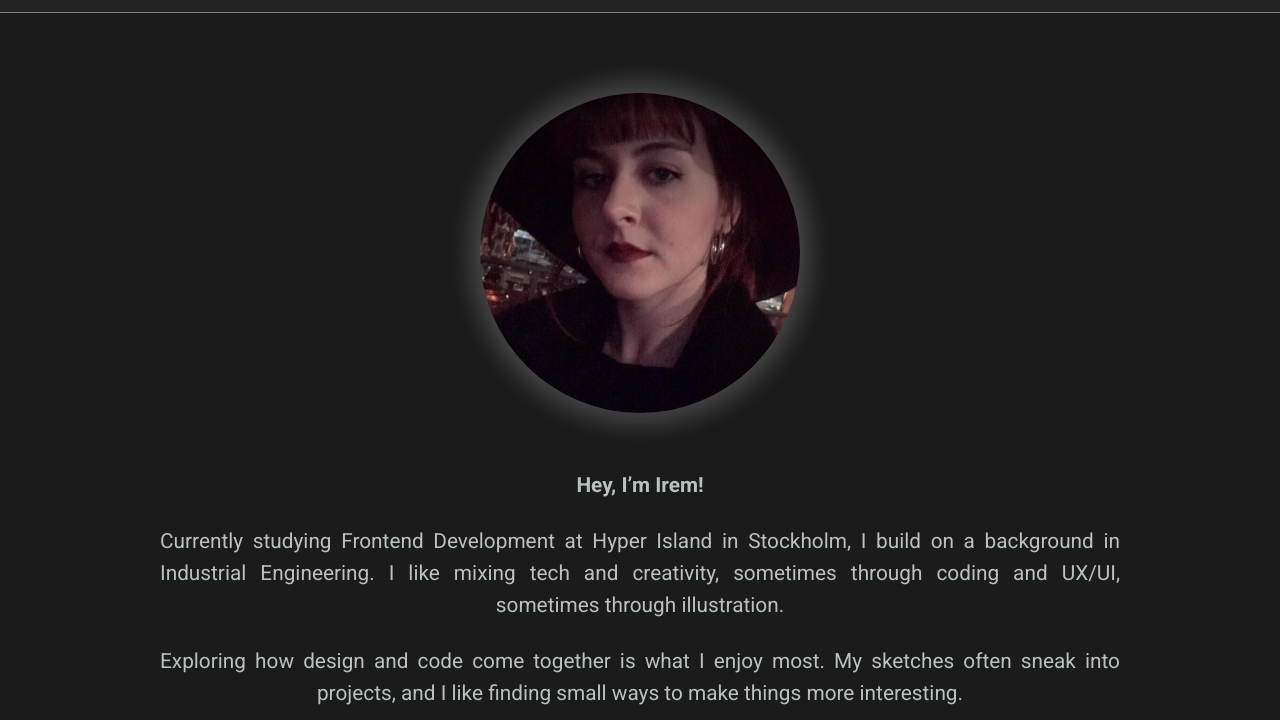
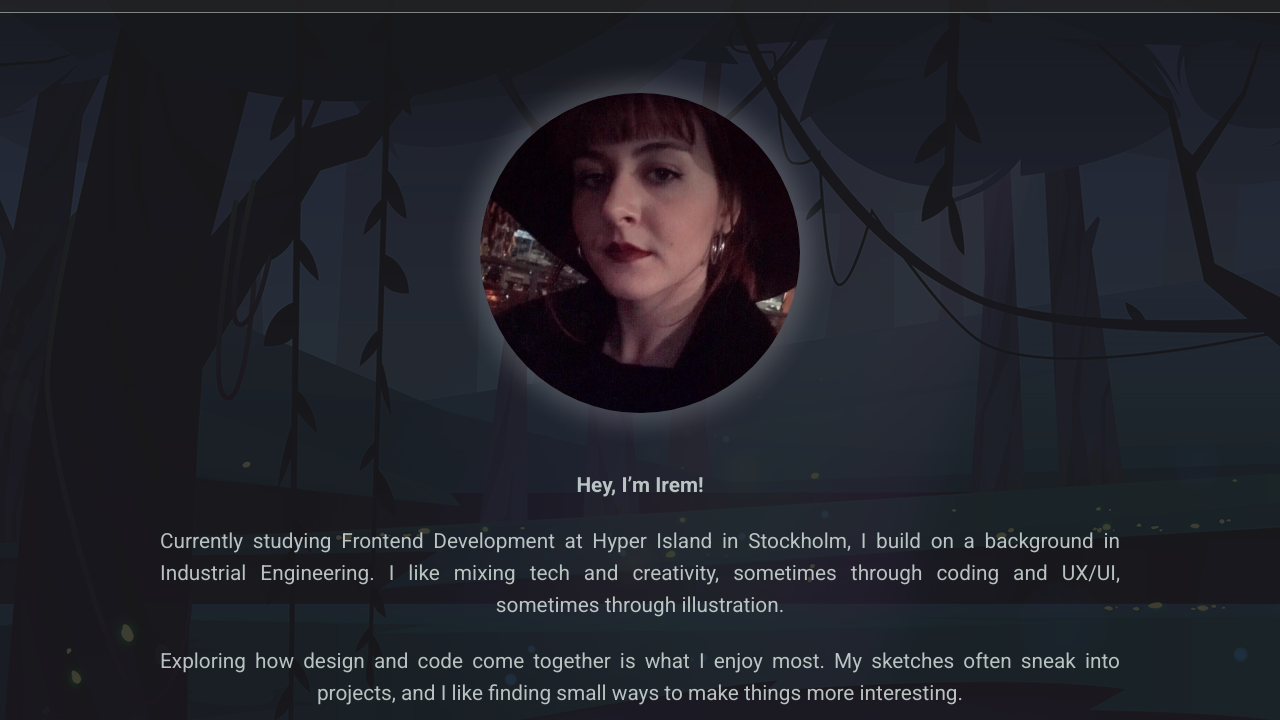
Before and after one commit to iremstalbrand/iremstalbrand-portfolio, a plain HTML site: page index.html in a window 1280 px wide. Shown: the part 62-782 px from the top of the page. Drawn offline with Linux system fonts and the light colour scheme; the site is published under a folder, as on GitHub Pages, so addresses that start at the root find nothing.

Commit message:
Update style.css

```diff
--- a/style.css
+++ b/style.css
@@ -83,7 +83,7 @@ body {
   background-color: rgb(27, 27, 27);
   margin: 0; /* bosluklari sifirliyoruz, daha serbest layout icin */
   padding: 0; /* bosluklari sifirliyoruz, daha serbest layout icin */
-  background-image: url(/icons-images/background03.png);
+  background-image: url(./icons-images/background03.png);
   background-size: cover;
   background-position: center;
   background-repeat: no-repeat;
```
